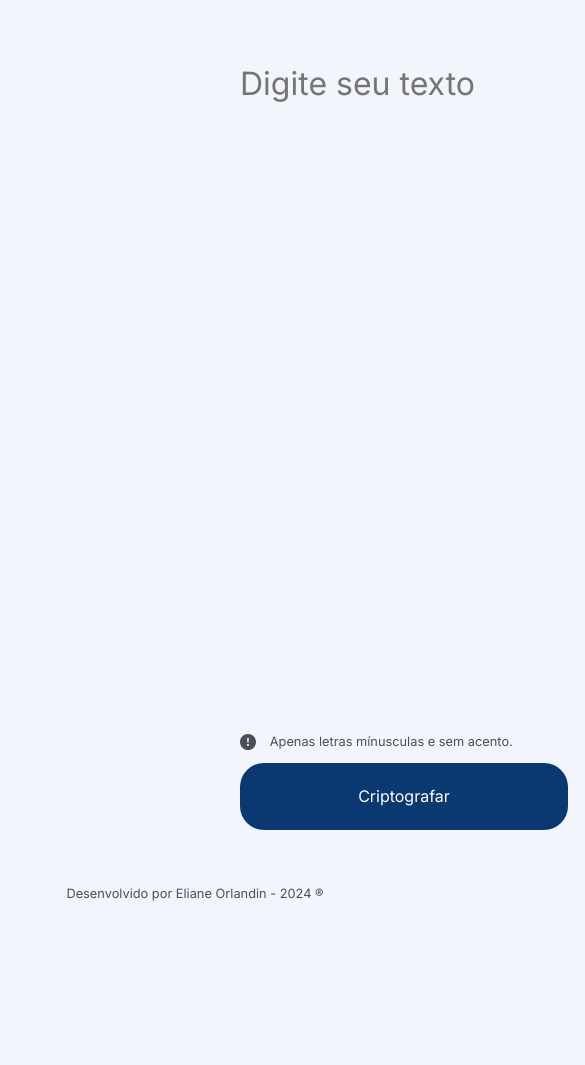
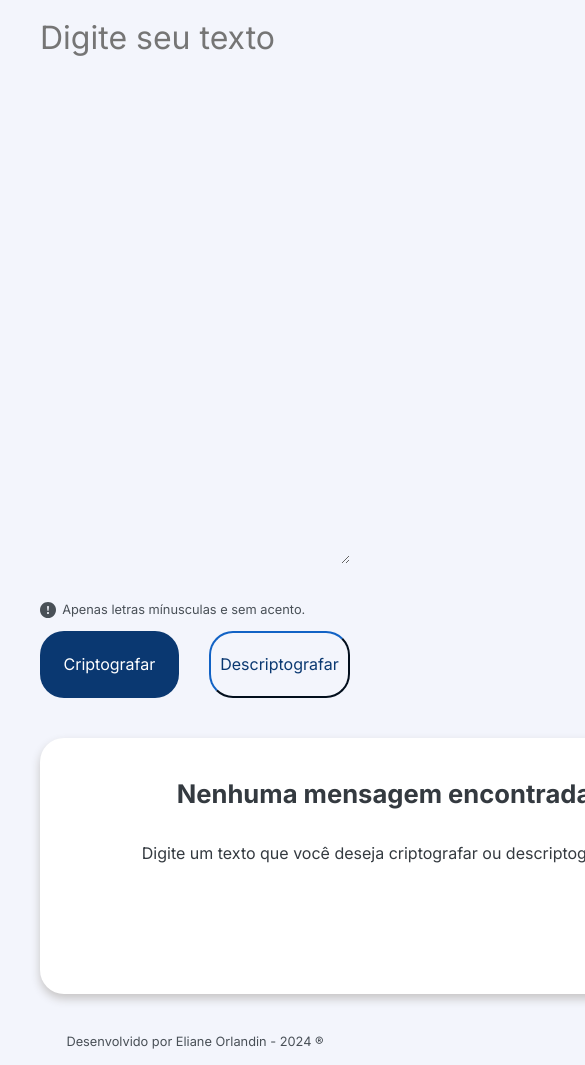
Before and after one commit to Eliane-orlandin/decodificador-texto, a plain HTML site: page index.html in a window 390 px wide. Shown: the part 104-1169 px from the top of the page, 585 px wide, since content can reach past the window. Before the commit the page ends 1021 px from the top, so only its background shows below. Drawn offline with Linux system fonts and the light colour scheme.

Commit message:
Adiciona media query para tablet

```diff
--- a/index.html
+++ b/index.html
@@ -64,7 +64,7 @@
               Digite um texto que você deseja criptografar ou descriptografar.
             </p>
           </div>
-          <div>
+          <div class="coluna__3__area__botao">
             <button class="coluna__3__botao" id="botao-copiar">Copiar</button>
           </div>
         </div>
--- a/styles/style.css
+++ b/styles/style.css
@@ -7,13 +7,14 @@
 body {
   box-sizing: border-box;
   background-color: #f3f5fc;
-  height: 100vh;
+  height: auto;
   width: 100%;
 }
 .container {
   display: flex;
   flex-direction: row;
-  height: 974px;
+  /* height: 60.8rem; */
+  height: auto;
 }
 .coluna__1 {
   flex-basis: 12.5rem;
@@ -131,7 +132,6 @@ body {
   width: 100%;
   height: auto;
   flex: 1;
-  padding: 10%;
 }
 footer {
   display: flex;
@@ -142,153 +142,52 @@ footer {
   padding: 1rem;
 }
 
-/* }
-body {
-  height: 100vh;
-  box-sizing: border-box;
-  background-color: #f3f5fc;
-  /* overflow: hidden;
-}
+@media (max-width: 769px) {
   .container {
     display: flex;
-  height: 100vh;
-  /* width: 100vw;
-  flex-direction: row;
-  box-sizing: border-box;
-  /* overflow: hidden;
+    flex-direction: column;
+    height: auto;
   }
-.container__esquerdo {
-  padding: 2.5rem;
-  gap: 2.5rem;
-  flex: 13.89%;
+  .coluna__1 {
+    padding: 0;
+    flex-basis: auto;
+    margin-top: 30px;
   }
-.container__meio {
+  .coluna__2__area__texto {
+    padding-top: 0;
+  }
+  .coluna__3 {
     display: flex;
+    flex-basis: auto;
     flex-direction: column;
-  justify-content: space-between;
-  flex: 52.78%;
+    background-color: #ffffff;
+    border-radius: 1.5rem;
+    box-shadow: 0rem 0.3rem 0.6rem #c7c5c5;
+    /* margin-top: 2.5rem; */
+    width: 43rem;
+    height: 16rem;
+    margin-top: 0;
+    padding: 23px;
   }
-.container__meio__caixa {
-  display: flex;
-  box-sizing: border-box;
-  padding: 8rem 2.5rem;
-  justify-content: space-between;
-  font-family: Inter, sans-serif;
-  font-size: 2rem;
-  background-color: #f3f5fc;
-  color: #0a3871;
+  .coluna__3__container {
+    width: 100%;
     height: 100%;
-  border: none;
-  outline: none;
-  width: 100%;
   }
-.container__meio__mensagem {
-  display: flex;
-  flex-direction: column;
-  padding: 2.5rem;
+  .coluna__3__imagem {
+    display: none;
   }
-.container__meio__mensagem__alerta {
-  display: flex;
-  justify-content: left;
-  font-family: Inter;
-  font-size: 0.8rem;
-  color: #495057;
-  padding-bottom: 1.5rem;
-}
-.container__meio__area__botao {
+
+  .coluna__3__area__botao {
     display: flex;
     justify-content: center;
-  gap: 30px;
+    padding-top: 8px;
   }
-.container__meio__area__botao__criptografar {
-  background-color: #0a3871;
-  color: white;
-  font-family: Inter;
-  font-size: 1rem;
-  border-radius: 1.5rem;
-  border-style: hidden;
-  width: 20.5rem;
-  height: 4.2rem;
-}
-.container__meio__area__botao__descriptografar {
-  background-color: #d8dfe8;
-  color: #0a3871;
-  font-family: Inter;
-  font-size: 1rem;
-  border-radius: 1.5rem;
-  border-style: hidden;
-  width: 20.5rem;
-  height: 4.2rem;
-}
-.container__direito {
-  display: flex;
-  flex-direction: column;
-  justify-content: space-around;
-  border-radius: 2rem;
-  padding: 1rem;
-  margin: 2.5rem 2.5rem 0.3rem 2.5rem;
-  background-color: white;
-  box-shadow: 0rem 0.3rem 0.6rem #c7c5c5;
-  flex: 33.33%;
-}
-.container__direito__area {
-  display: flex;
-  flex: 1;
-  flex-direction: column;
-  justify-content: center;
-  align-items: center;
-  background-color: white;
-}
-.container__direito__imagem {
-  max-width: 100%;
-  height: auto;
-}
-.container__direito__titulo {
-  font-family: Inter, sans-serif;
-  font-size: 1.6rem;
-  font-weight: bold;
-  color: #343a40;
-  margin: 1rem;
-  text-align: center;
-}
-.container__direito__paragrafo {
-  font-family: Inter, sans-serif;
-  font-size: 1rem;
-  font-weight: regular;
-  color: #343a40;
-  margin: 1rem;
-  text-align: center;
-}
-.container__direito__texto__exibido {
+  .coluna__3__texto__exibido {
     color: #0a3871;
     font-family: "Inter", sans-serif;
     font-size: 1.6rem;
-  width: 100%;
-  height: auto;
+    max-height: 150px;
+    overflow-y: scroll;
     flex: 1;
-  padding: 10%;
   }
-.container__meio__botao__copiar {
-  display: flex;
-  background-color: #0a3871;
-  color: white;
-  font-family: Inter;
-  font-size: 1rem;
-  border-radius: 1.5rem;
-  border-style: hidden;
-  width: 20.5rem;
-  height: 4.2rem;
-  justify-content: center;
-  align-items: center;
-  margin-bottom: 1.4rem;
-  margin-left: 2%;
-  visibility: hidden;
 }
-.container__footer {
-  display: flex;
-  justify-content: center;
-  font-family: Inter;
-  font-size: 0.8rem;
-  color: #495057;
-  padding: 1rem;
-} */
```
Lines whose indentation alone changed are shown as unchanged.
